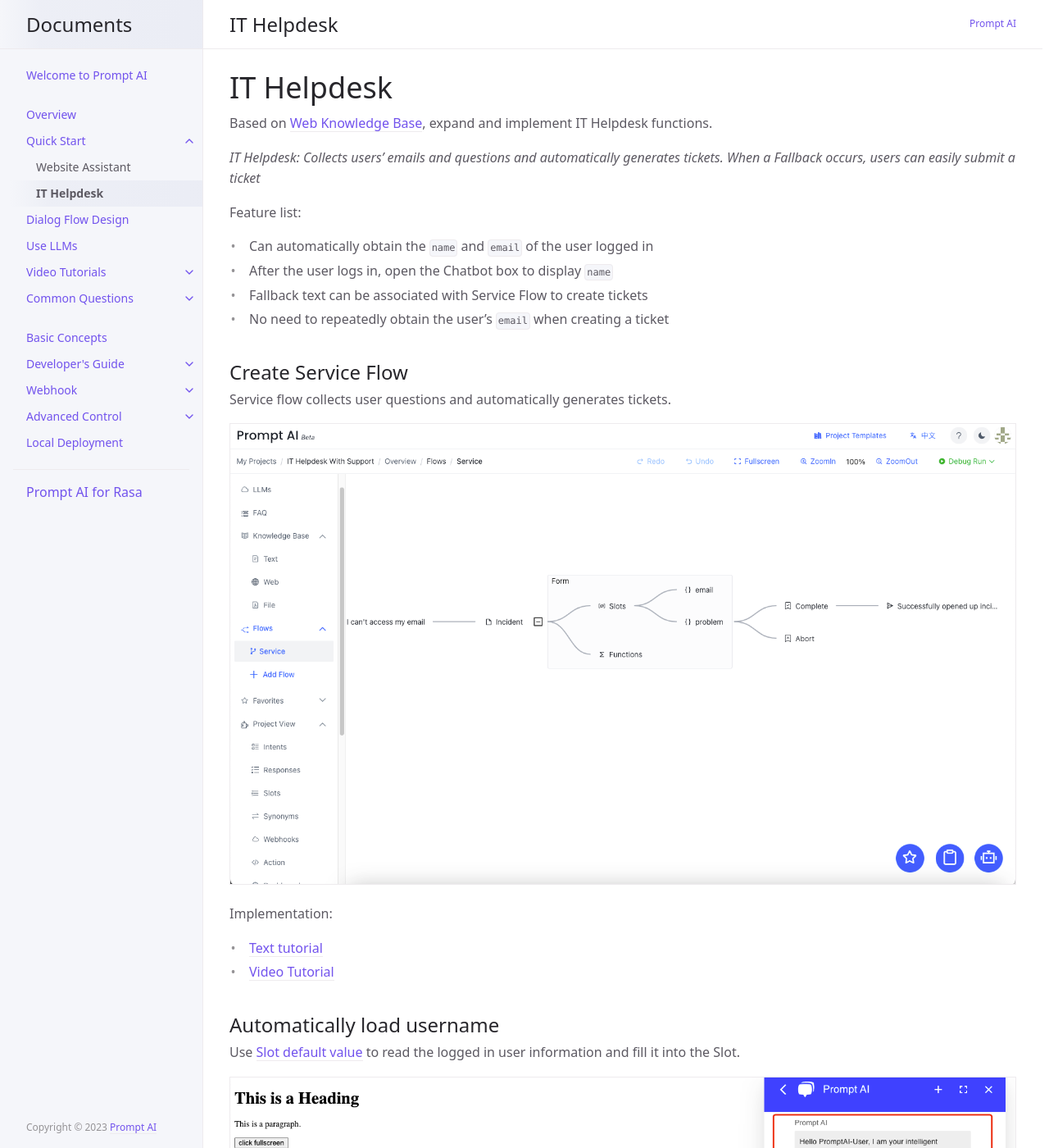
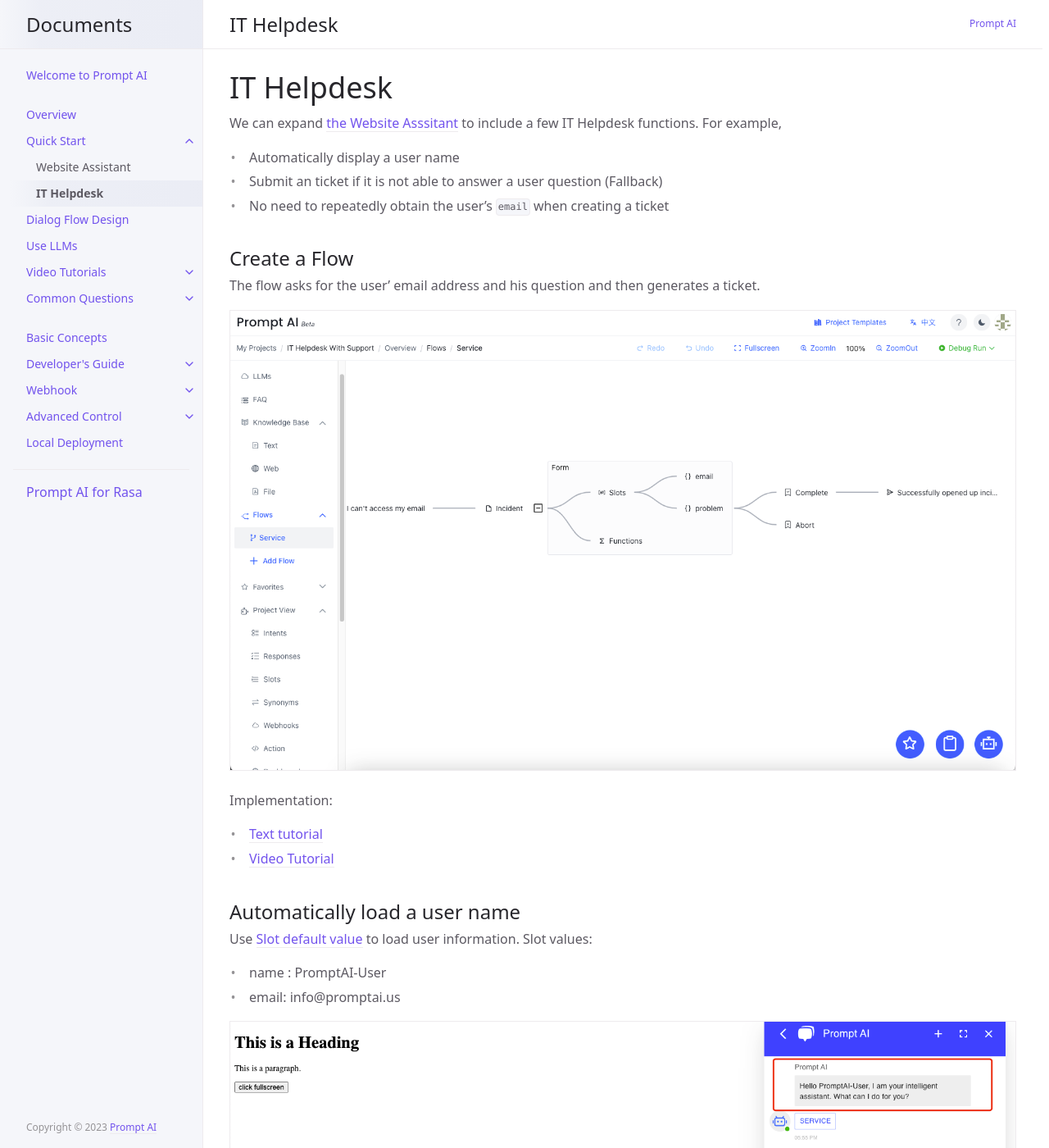
Before and after one commit to ws-cd/ws-cd.github.io, a Jekyll site: the page built from docs/quick_start/flow.md, in a window 1280 px wide and 1400 px high. Shown: the whole window at 82% size. Built offline with Jekyll 4.4.1, drawn with Linux system fonts in a browser that asks for light colours; some of the changed text lies outside the part shown.

Commit message:
Update flow.md

```diff
--- a/docs/quick_start/flow.md
+++ b/docs/quick_start/flow.md
@@ -5,20 +5,13 @@ parent: Quick Start
 nav_order: 2
 ---
 # IT Helpdesk
-
-Based on [Web Knowledge Base](/docs/quick_start/knowledge_base/), expand and implement IT Helpdesk functions.
-
-*IT Helpdesk: Collects users’ emails and questions and automatically generates tickets. When a Fallback occurs, users can easily submit a ticket*
-
-Feature list:
-- Can automatically obtain the `name` and `email` of the user logged in
-- After the user logs in, open the Chatbot box to display `name`
-- Fallback text can be associated with Service Flow to create tickets
+We can expand [the Website Asssitant](/docs/quick_start/knowledge_base/) to include a few IT Helpdesk functions.  For example,
+- Automatically display a user name
+- Submit an ticket if it is not able to answer a user question (Fallback)
 - No need to repeatedly obtain the user's `email` when creating a ticket
 
-## Create Service Flow
-
-Service flow collects user questions and automatically generates tickets.
+## Create a Flow
+The flow asks for the user' email address and his question and then generates a ticket.
 
 ![img.png](/assets/images/quick_start/flow/flow-01.png)
 
@@ -26,23 +19,19 @@ Implementation:
 - [Text tutorial](/docs/tutorial/form/)
 - [Video Tutorial](/docs/example/form/)
 
-## Automatically load username
-Use [Slot default value](/docs/tutorial/slot_config/#default-value) to read the logged in user information and fill it into the Slot.
+## Automatically load a user name
+Use [Slot default value](/docs/tutorial/slot_config/#default-value) to load user information.
+Slot values:
+- name : PromptAI-User
+- email: info@promptai.us
 
 ![fill-slot-06.png](/assets/images/quick_start/flow/flow-02.png)
-
-Displays the current user's username when the user opens the dialog box.
 
 Implementation
 - [Text tutorial](/docs/advance_control/fill_slots/)
 
-Slot values:
-- name : PromptAI-User
-- email: info@promptai.us
-
 ## Fallback
-
-When the user inputs a question that cannot match any question, the user can choose to submit a ticket.
+When a user inputs a question that cannot get answered confidently, the user can choose to submit a ticket.
 
 ### Fallback connects to Service Flow
 1. Click `Overview-Fallback-Buttons for fallbacks-Add` to add Service Flow button to fallback.
```
